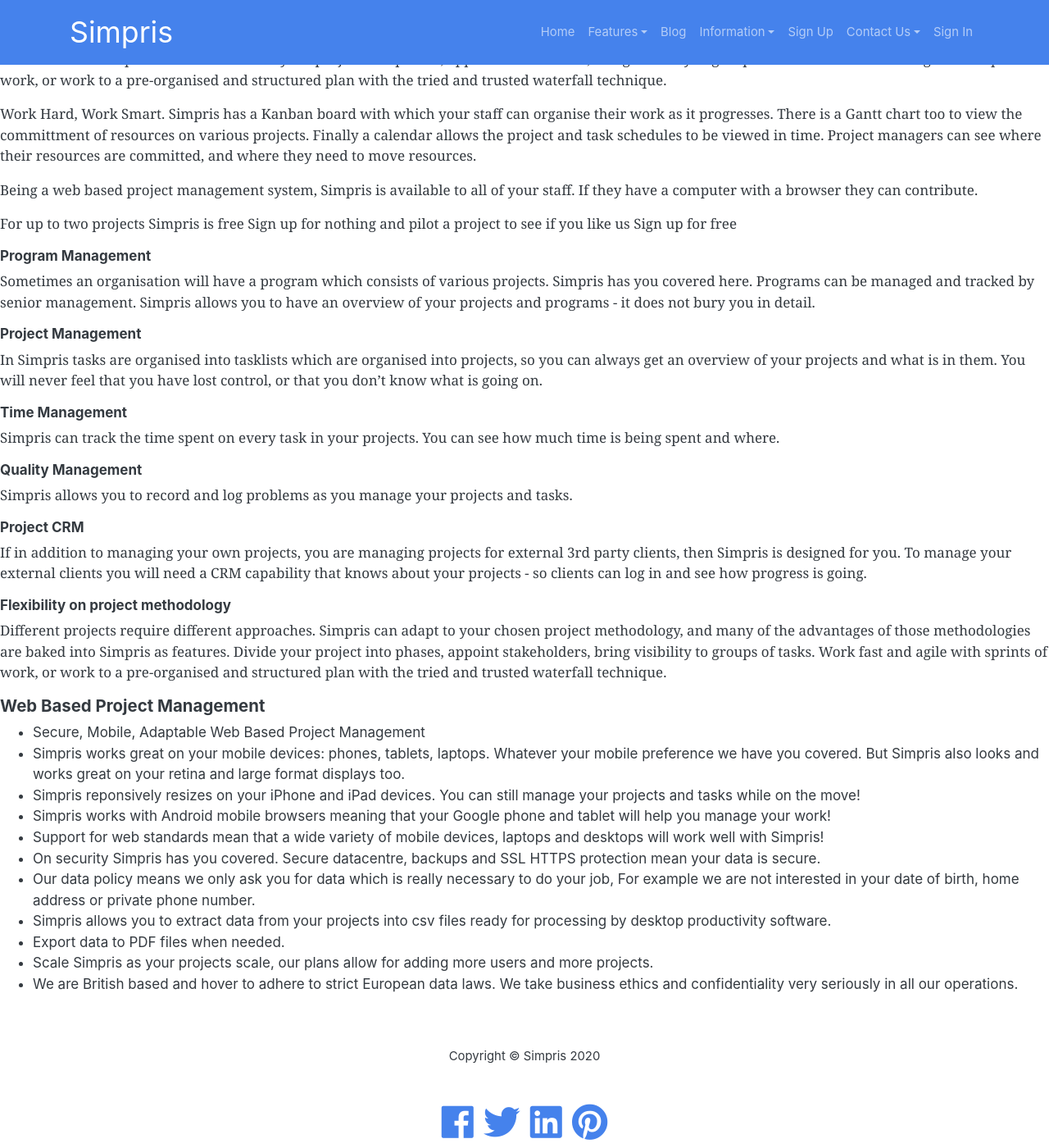
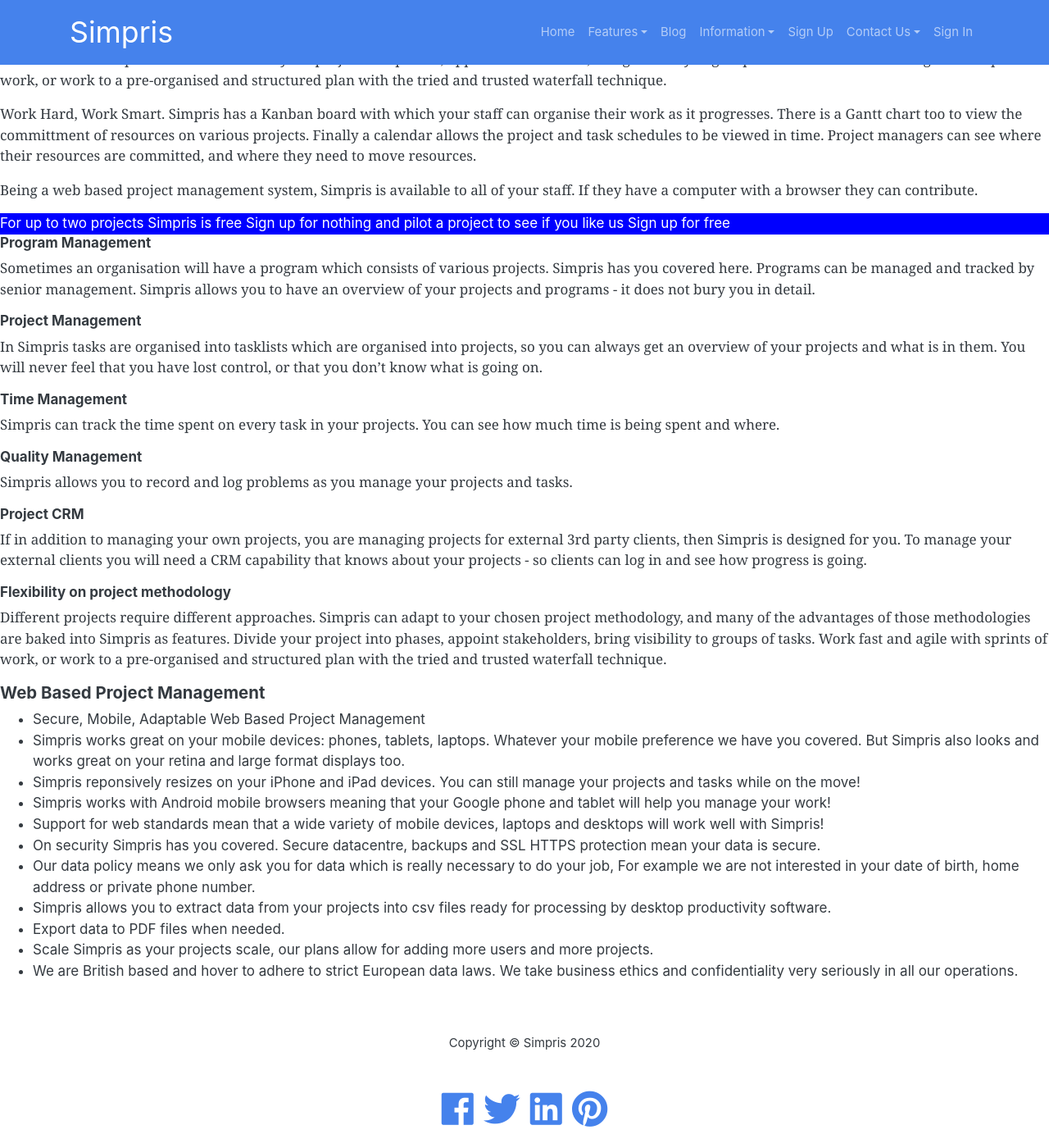
Before and after one commit to Grafrajohn/si, a Jekyll site: the page built from index.markdown, in a window 1280 px wide and 1400 px high, scrolled down 762 px. Shown: the whole window at 82% size. Built offline with Jekyll 4.4.1, drawn with Linux system fonts in a browser that asks for light colours; nearby versions of some CDN libraries.

Commit message:
Add call to action css

```diff
--- a/css/site.css
+++ b/css/site.css
@@ -68,3 +68,8 @@
 .banner-div {
 	background-image: url("https://res.cloudinary.com/goodlycode/image/upload/v1585174895/simpris/pexels-photo-196660.jpg");
 }
+
+.call-to-action {
+	background-color: blue;
+	color: white;
+}
--- a/index.markdown
+++ b/index.markdown
@@ -35,9 +35,11 @@
 
 Being a web based project management system, Simpris is available to all of your staff. If they have a computer with a browser they can contribute.
 
+<div class="call-to-action">
 For up to two projects Simpris is free
 Sign up for nothing and pilot a project to see if you like us
 Sign up for free
+</div>
 
 ### Program Management
 
```
Also changed, not shown: css/site.min.css.
